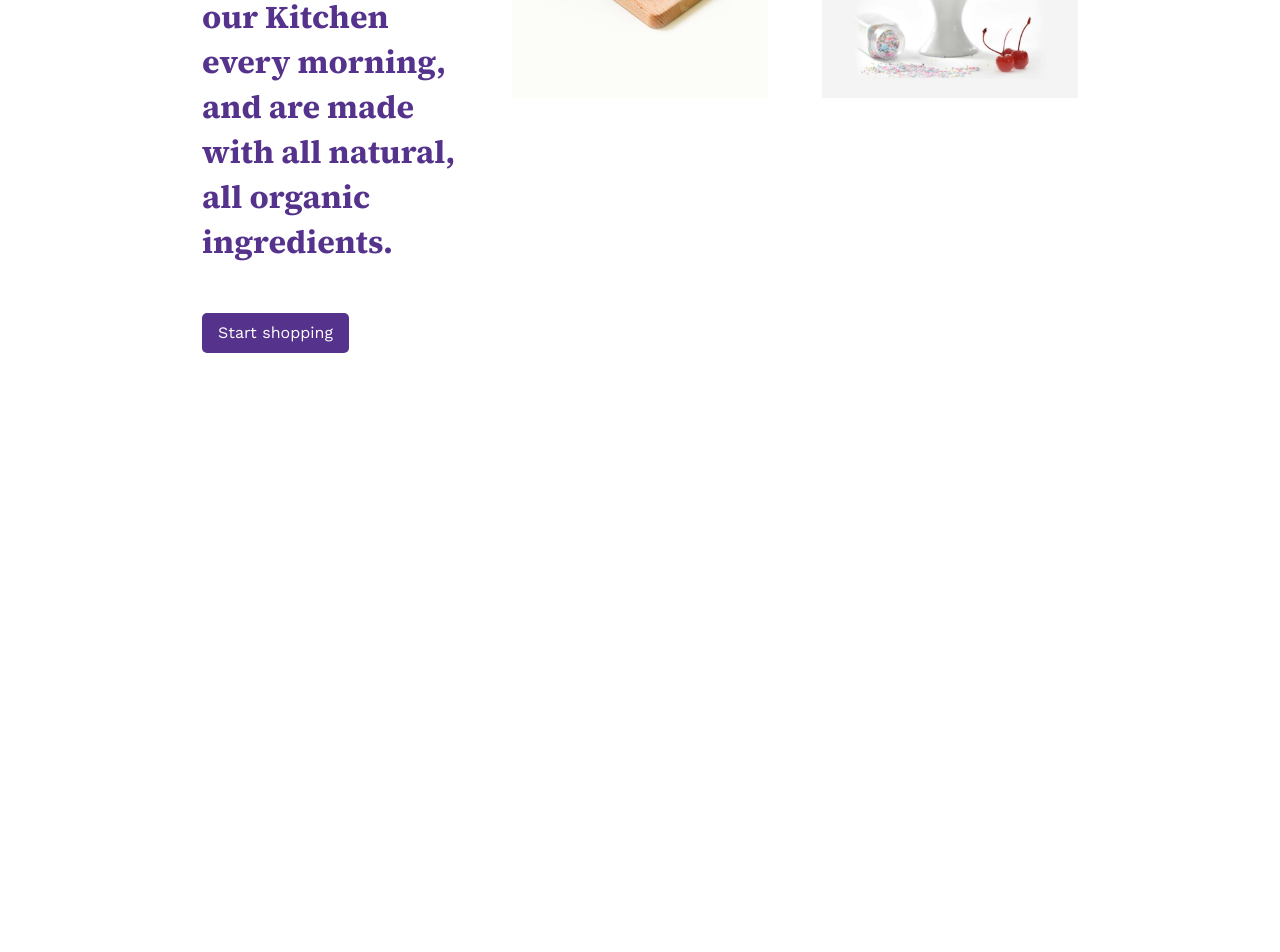
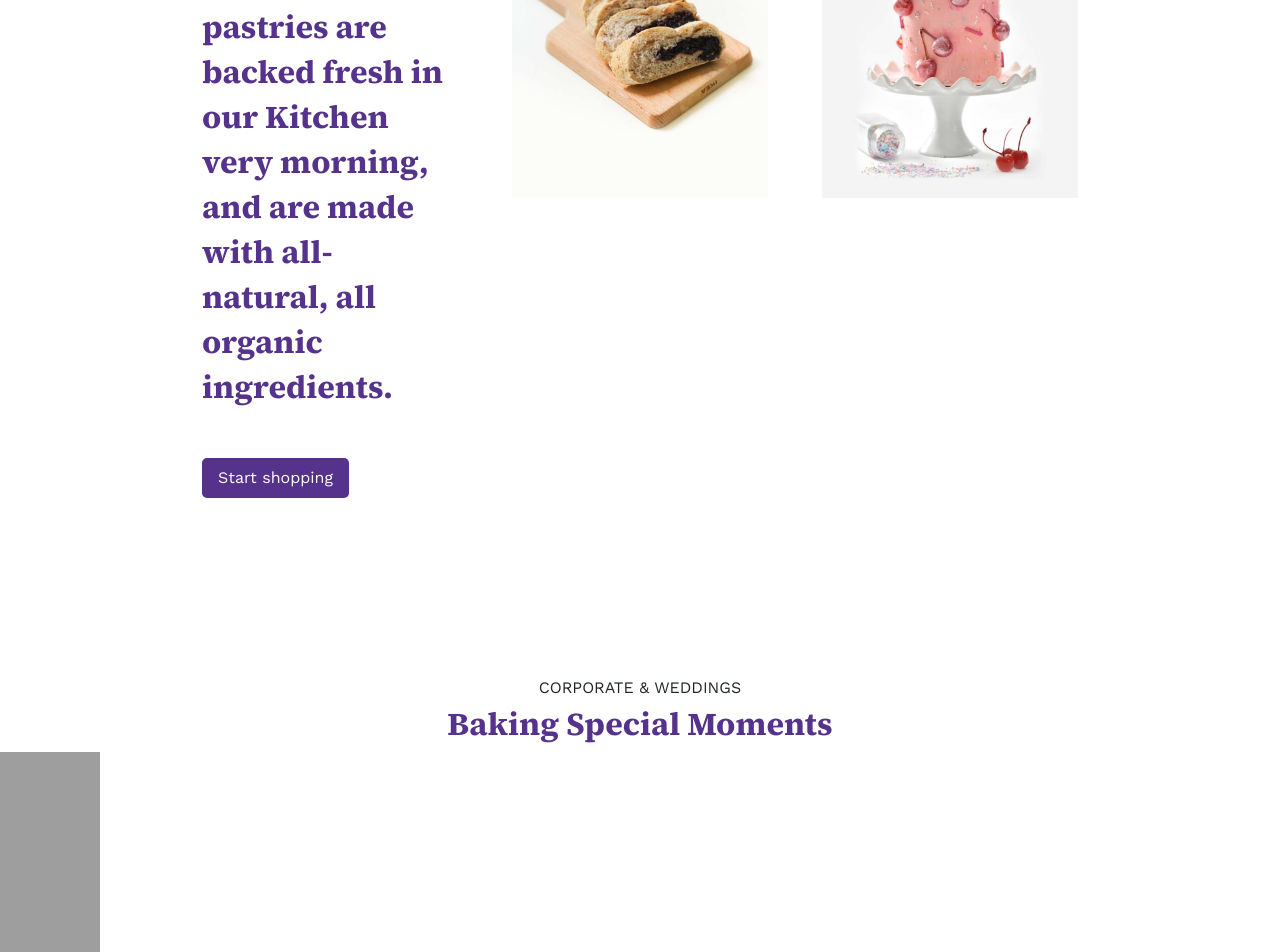
Before and after one commit to danielecarpentiero/proj-html-vuejs, a Vue app: page / in a window 1280 px wide. Shown: the part 898-1850 px from the top of the page. Before the commit the page ends 1281 px from the top, so only its background shows below. Built offline with nearby package versions, Linux system fonts and the light colour scheme; grey boxes are pictures that could not be loaded.

Commit message:
feat: baking special moments

```diff
--- a/src/components/Main.vue
+++ b/src/components/Main.vue
@@ -1,13 +1,16 @@
 <template>
-  <MainFirstSection />
+  <MainFirst />
+  <MainSecond />
 </template>
 
 <script>
-import MainFirstSection from "./MainFirstSection.Vue";
+import MainFirst from "./MainFirst.vue";
+import MainSecond from "./MainSecond.vue";
 export default {
   name: "Main",
   components: {
-    MainFirstSection,
+    MainFirst,
+    MainSecond,
   },
 };
 </script>
--- a/src/components/MainFirstSection.vue
+++ b/src/components/MainFirst.vue
@@ -3,8 +3,8 @@
     <div class="box">
       <h6 class="mb-4">our products</h6>
       <h2>
-        All our delectable pastries are backed fresh in our Kitchen every
-        morning, and are made with all natural, all organic ingredients.
+        All our delectable pastries are backed fresh in our Kitchen very
+        morning, and are made with all- natural, all organic ingredients.
       </h2>
       <button class="d-flex align-items-center primary mt-5 px-3 py-2">
         Start shopping
@@ -21,11 +21,15 @@
 
 <script>
 export default {
-  name: "MainFirstSection",
+  name: "MainFirst",
 };
 </script>
 
 <style scoped>
+.container {
+  margin-top: 100px;
+  margin-bottom: 100px;
+}
 .box {
   h2 {
     line-height: 45px;
--- /dev/null
+++ b/src/components/MainSecond.vue
@@ -0,0 +1,51 @@
+<template>
+  <h6>corporate & weddings</h6>
+  <h2>Baking Special Moments</h2>
+  <div class="photoshows">
+    <div class="show" v-for="ad in ads">
+      <img :src="ad.image" alt="" />
+    </div>
+  </div>
+</template>
+
+<script>
+export default {
+  name: "MainSecond",
+  data() {
+    return {
+      ads: [
+        {
+          image: "../assets/img/corporate-bg.jpg",
+          imageHover: "../assets/img/corporate-hover-bg.jpg",
+          preTitle: "international bakery",
+          title: "Corporate Events",
+          button: "Explore more",
+        },
+        {
+          image: "../assets/img/wedding-bg.jpg",
+          imageHover: "../assets/img/wedding-hover-bg.jpg",
+          preTitle: "private dinings hall",
+          title: "Wedding & Parties",
+          button: "Explore more",
+        },
+      ],
+    };
+  },
+};
+</script>
+
+<style scoped>
+img {
+  width: 100px;
+  height: 100px;
+}
+
+h6,
+h2 {
+  text-align: center;
+}
+
+h6 {
+  margin-top: 150px;
+}
+</style>
```
